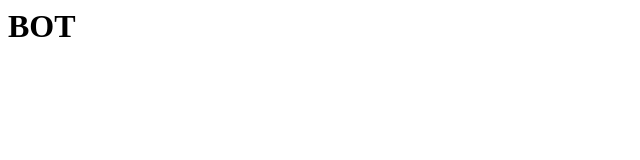
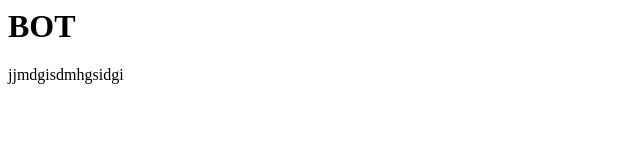
Before and after one commit to 23k91a0554-lab/bot3, a plain HTML site: page index.html in a window 1280 px wide. Shown: the whole page, without its empty margins (0-640 px from the left). Drawn offline with Linux system fonts and the light colour scheme.

Commit message:
Update index.html

```diff
--- a/index.html
+++ b/index.html
@@ -1 +1,3 @@
 <h1>BOT</h1>
+
+<P>jjmdgisdmhgsidgi</P>
```
